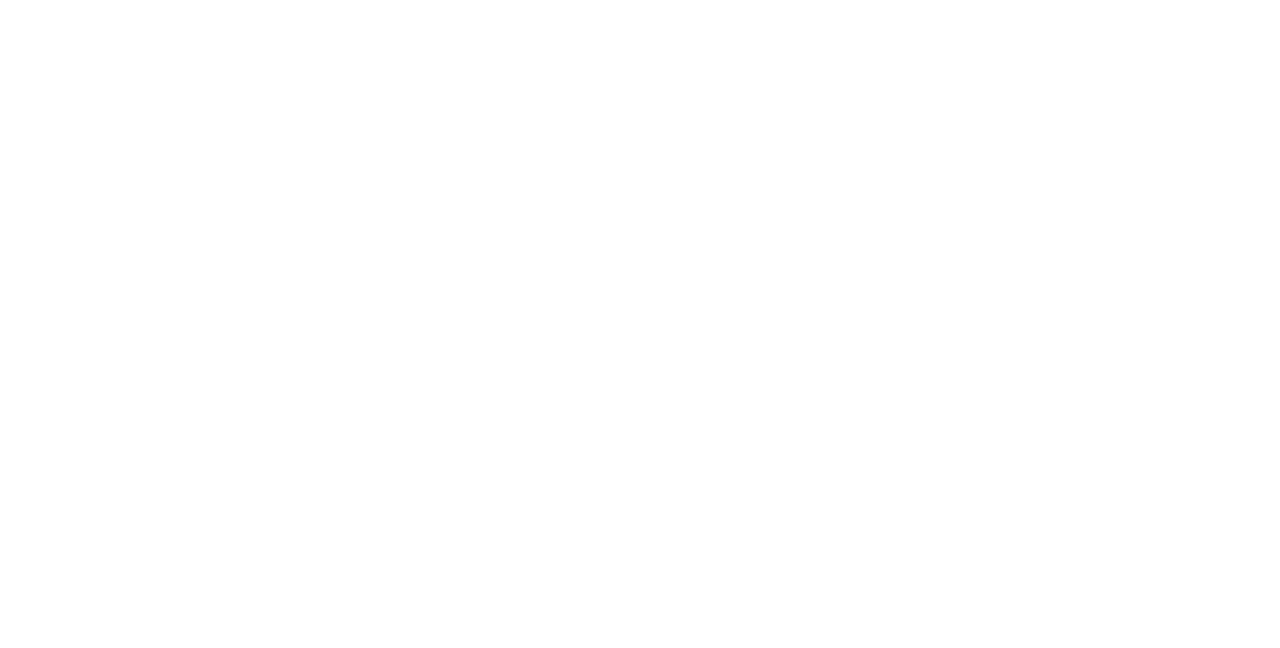
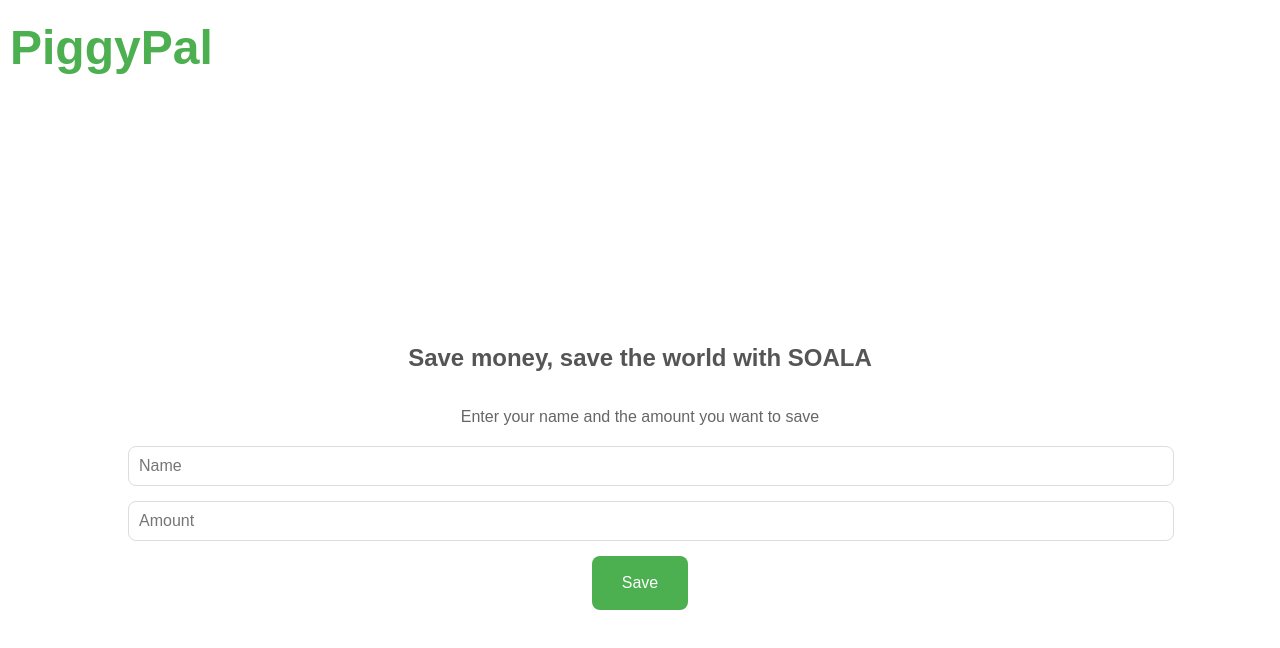
Before and after one commit to soala144/Piggypal, a plain HTML site: page index.html in a window 1280 px wide. Drawn offline with Linux system fonts and the light colour scheme.

Commit message:
Front section UI

```diff
--- a/index.html
+++ b/index.html
@@ -7,6 +7,17 @@
     <title>PiggyPal</title>
 </head>
 <body>
+    <h1 class="title">PiggyPal</h1>
+    <div class="hero-section">
+        <h2 class="tagline">Save money, save the world with <span>SOALA</span> </h2>
+        <p class="instructions">Enter your name and the amount you want to save</p>
+        <div class="input-group">
+          <input type="text" id="name" placeholder="Name" class="input">
+          <input type="number" id="amount" placeholder="Amount" class="input">
+        </div>
+        <button id="save" class="button">Save</button>
+        <p id="message" class="message"></p>
+    </div>
 
 <script src="index.js"></script>
 </body>
--- a/style.css
+++ b/style.css
@@ -0,0 +1,91 @@
+body {
+margin: 0;
+font-family: 'Poppins', sans-serif;
+width: 100%;
+/* display: flex;
+justify-content: center;
+align-items: center;
+height: 100vh; */
+
+}
+
+.hero-section {
+text-align: center;
+background: #ffffff;
+border-radius: 12px;
+margin: auto;
+width: 100%;
+display: flex;
+justify-content: center;
+align-items: center;
+height: 100vh;
+flex-direction: column;
+}
+
+.title {
+margin-top: 20px;
+margin-left: 10px;
+font-size: 3rem;
+font-weight: bold;
+color: #4caf50;
+margin-bottom: 10px;
+}
+
+.tagline {
+font-size: 1.5rem;
+color: #555;
+margin-bottom: 20px;
+}
+
+.instructions {
+font-size: 1rem;
+color: #666;
+margin-bottom: 20px;
+}
+
+.input-group {
+display: flex;
+width: 80%;
+margin-left: auto;
+margin-right: auto;
+flex-direction: column;
+gap: 15px;
+margin-bottom: 15px;
+}
+
+.input {
+padding: 10px;
+font-size: 1rem;
+border: 1px solid #ddd;
+border-radius: 8px;
+width: 100%;
+}
+
+.input:focus {
+outline: none;
+border-color: #4caf50;
+box-shadow: 0 0 5px rgba(76, 175, 80, 0.5);
+}
+
+.button {
+padding: 18px 30px;
+font-size: 1rem;
+color: white;
+background-color: #4caf50;
+border: none;
+border-radius: 8px;
+cursor: pointer;
+transition: background-color 0.9s ease, transform 1.0s ease;
+}
+
+
+.button:hover {
+background-color: #45a049;
+transform: scale(1.05);
+}
+
+.message {
+font-size: 1rem;
+color: #555;
+margin-top: 20px;
+}
```
